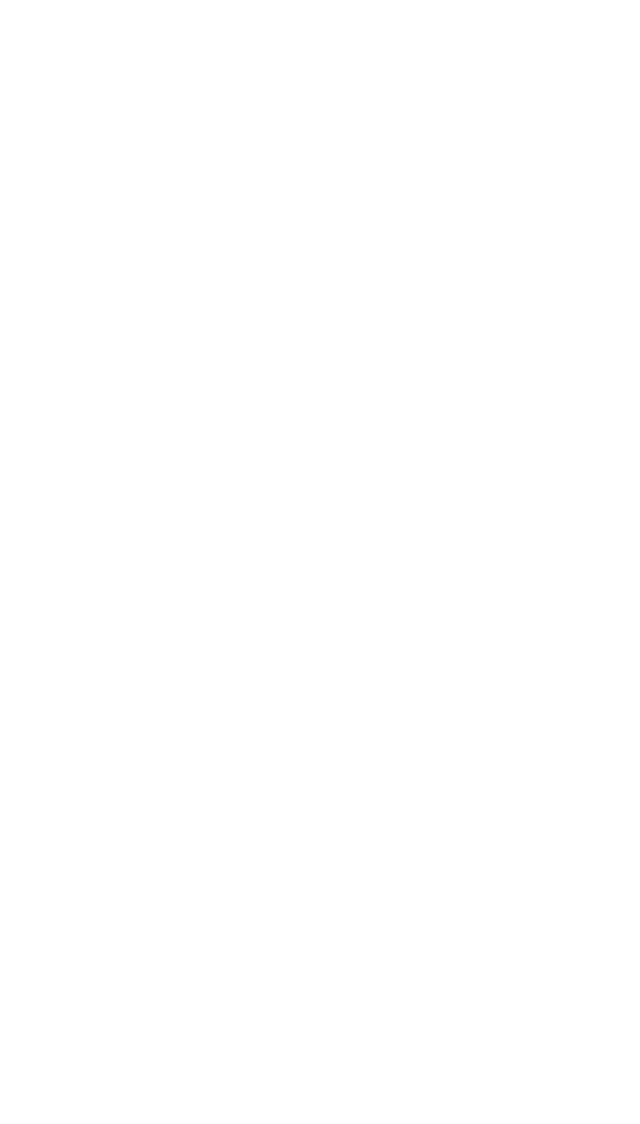
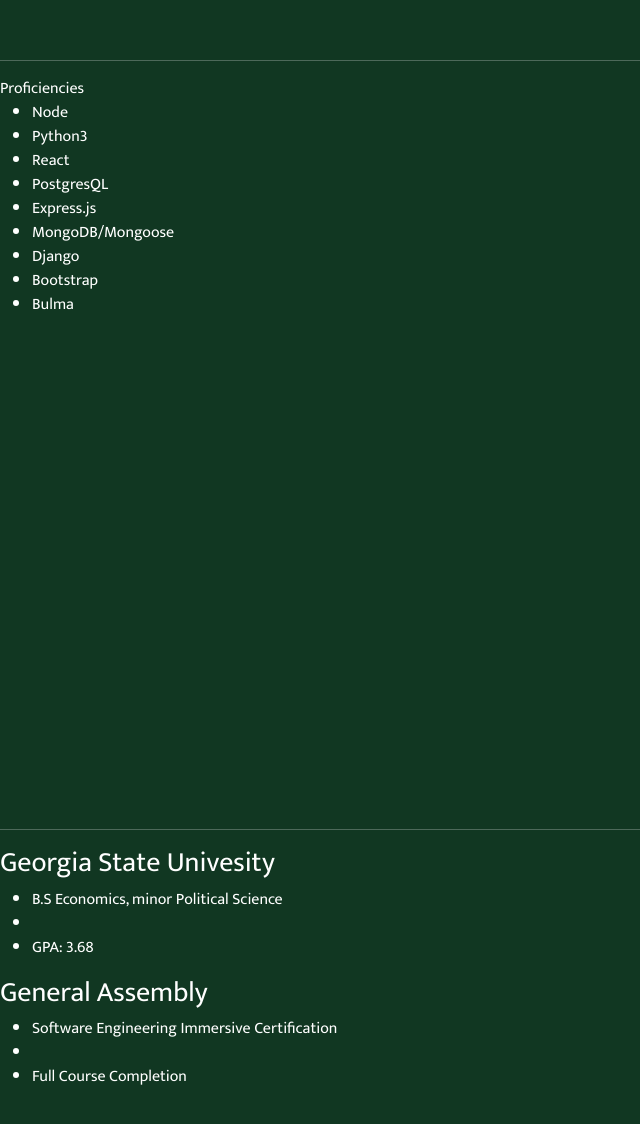
Before and after one commit to javenegas1/jv-portfolio, a React (Create React App) app in the folder portfolio-main/: page /about in a window 1280 px wide. Shown: the part 692-1816 px from the top of the page, without its empty margins (0-640 px from the left). Before the commit the page ends 800 px from the top, so only its background shows below. Built offline with nearby package versions, Linux system fonts and the light colour scheme.

Commit message:
about page foundation

```diff
--- a/portfolio-main/src/App.css
+++ b/portfolio-main/src/App.css
@@ -27,7 +27,7 @@
 .image-section{
     grid-column: 1;
     padding-left: 100px;
-    padding-top: 40px;
+    padding-top: 22px;
     background-color: rgb(17, 55, 34);
     height: 92.5vh;
     box-shadow: 2px 2px 2px 2px;
@@ -47,8 +47,15 @@
     padding-top: 5vh;
 }
 
+.position{
+    padding-top: 15px;
+    color:white;
+    padding-left: 26vh;
+    margin-bottom: -20px;
+}
+
  #last-name{
-    padding-bottom: 10px;
+    padding-bottom: 5px;
     text-indent: 30px;
  }
 
@@ -194,3 +201,19 @@
     height: 70vh;
     width:70%;
 }
+
+/* about page */
+.about-page{
+    /* background-color: rgb(101, 218, 154); */
+    background-color: rgb(17, 55, 34);
+    color: white;
+    height: 300vh;
+}
+
+.background{
+    height: 72vh;
+}
+
+.skills{
+    height: 92vh;
+}
--- a/portfolio-main/src/components/About.js
+++ b/portfolio-main/src/components/About.js
@@ -2,9 +2,57 @@
 
 export default function About() {
   return (
-    <div>
-        About
-        dream statement, skills, languages, education, summary of resume,
+    <div className='about-page'>
+    <h2 className='titles'>About Me</h2>
+
+        <div className='background'>
+          <div>
+              collage of three pictures here set up side by side with background paragraph
+          </div>
+          <div>
+          Hello everyone! I'm Juan, a banker turned programmer. I've been coding now for over a year, and I have set my sights on making a full transition into the tech world. Along this journey, my focus has been on learning valuable frameworks commonly used throughout the tech world revolving primarily around JavaScript and Python. I am always looking to learn and continue expanding the knowledge I have; after all, that is what this industry is all about! My added value comes in the form of someone who has been proven to be motivated, learn quickly, provide results on projects and deliverables, and who can work with a team. Please do not hesitate to reach out!
+          </div>
+        </div>
+
+        <hr></hr>
+
+        <div className='skills'>
+          Proficiencies
+          <ul>
+            <li>Node</li>
+            <li>Python3</li>
+            <li>React</li>
+            <li>PostgresQL</li>
+            <li>Express.js</li>
+            <li>MongoDB/Mongoose</li>
+            <li>Django</li>
+            <li>Bootstrap</li>
+            <li>Bulma</li>
+          </ul>
+        </div>
+
+        <hr></hr>
+
+        <div className='education'>
+
+          <div>
+            <h3>Georgia State Univesity</h3>
+            <ul>
+              <li>B.S Economics, minor Political Science</li>
+              <li></li>
+              <li>GPA: 3.68</li>
+            </ul>
+          </div>
+
+          <div>
+            <h3>General Assembly</h3>
+            <ul>
+              <li>Software Engineering Immersive Certification</li>
+              <li></li>
+              <li>Full Course Completion</li>
+            </ul>
+          </div>
+        </div>
     </div>
   )
 }
--- a/portfolio-main/src/components/Main.js
+++ b/portfolio-main/src/components/Main.js
@@ -1,7 +1,7 @@
 import React, { useState } from 'react'
 
 //bootstrap
-import { Linkedin, Github, Phone, Building, Mailbox } from 'react-bootstrap-icons';
+import { Linkedin, Github, Phone, Building, Mailbox, Briefcase } from 'react-bootstrap-icons';
 import Toast from 'react-bootstrap/Toast';
 import ToastContainer from 'react-bootstrap/ToastContainer';
 import Card from 'react-bootstrap/Card';
@@ -16,6 +16,7 @@
         <div className='image-section'>
             <h3 className='title'>Juan</h3>
             <h3 className='title' id='last-name'>Venegas</h3>
+            <p className='position'>&lt; Software Developer <Briefcase></Briefcase> &gt;</p>
 
             <img src='https://imgur.com/WDluuXn.jpg' className='profile-img'></img>
             <div>
--- a/portfolio-main/src/components/Navbar.js
+++ b/portfolio-main/src/components/Navbar.js
@@ -15,7 +15,7 @@
           <Nav.Link href='/about' className='text-success'>About</Nav.Link>
         </Nav.Item>
         <Nav.Item>
-          <Nav.Link href='/other' className='text-success'>Other Stuff</Nav.Link>
+          <Nav.Link href='https://www.youtube.com/watch?v=dQw4w9WgXcQ' className='text-success'>Other Stuff</Nav.Link>
         </Nav.Item>
       </Nav>
       <hr className='line'></hr>
```
